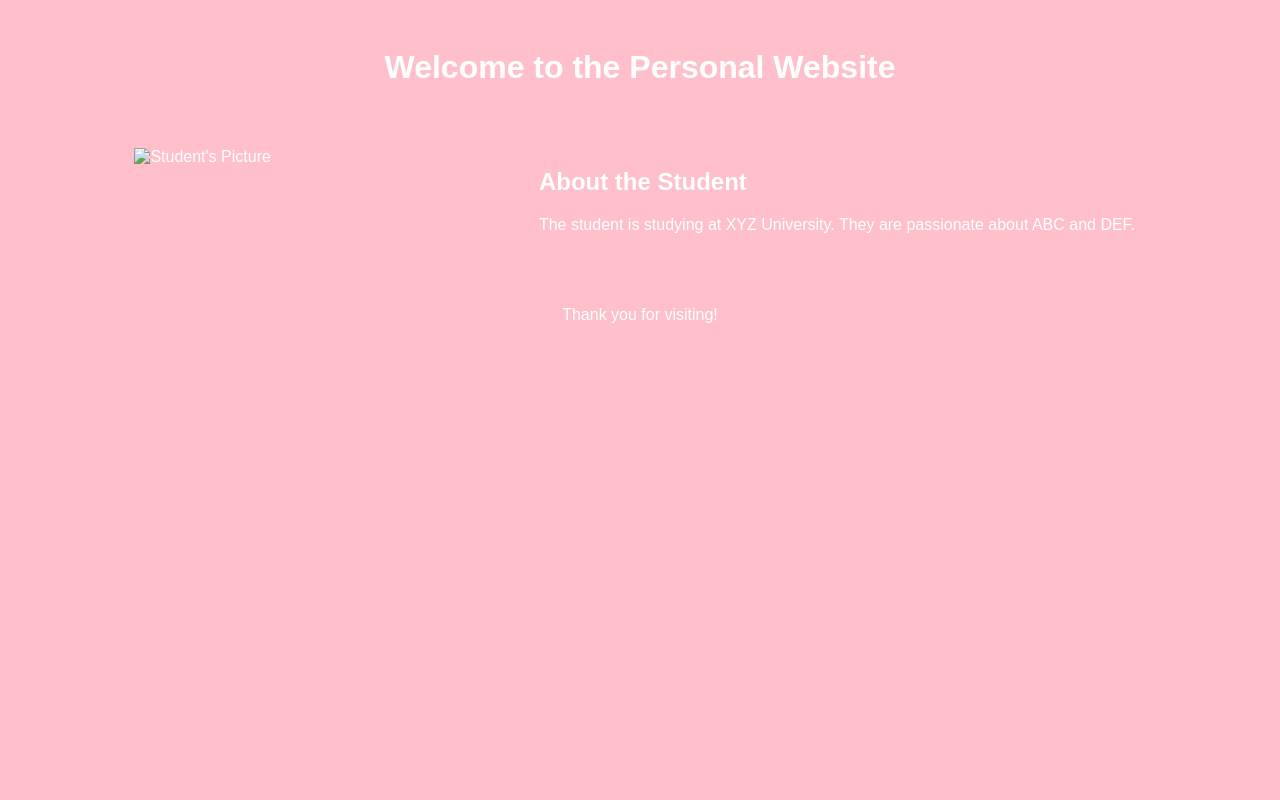
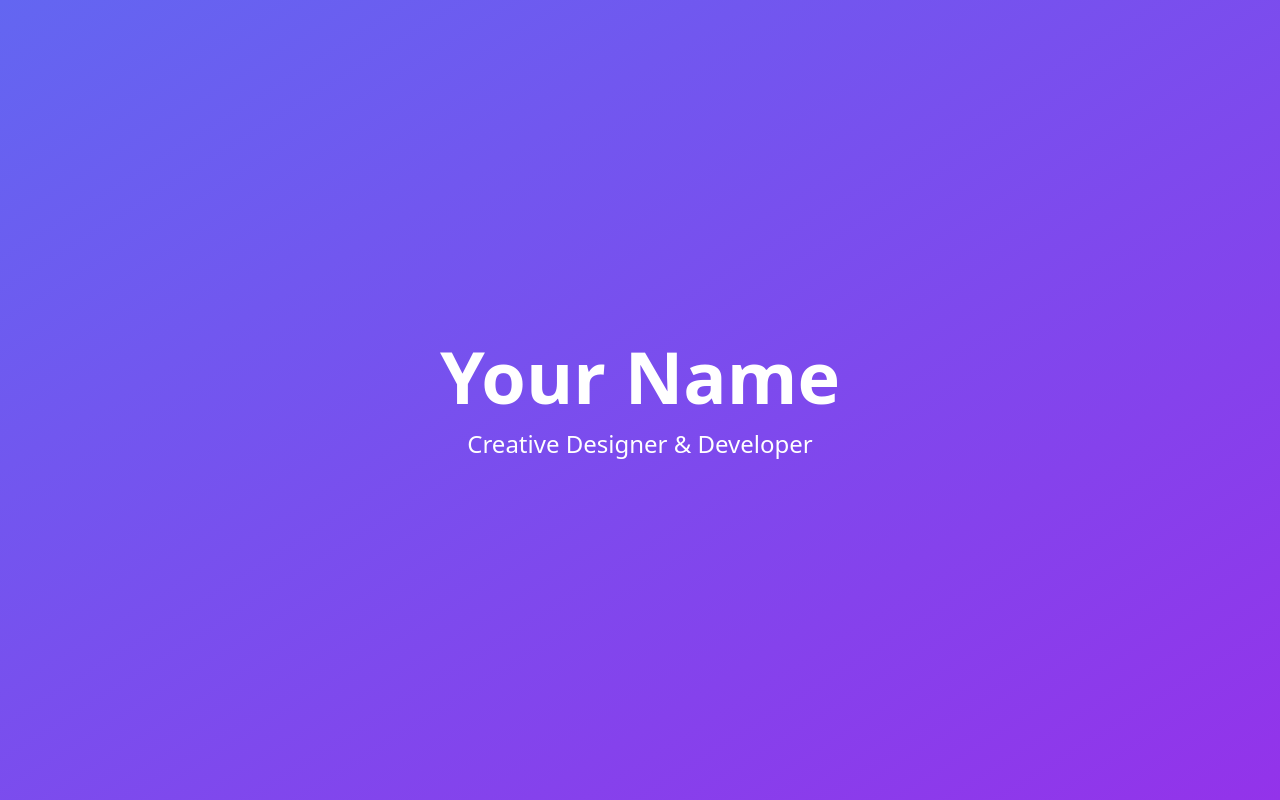
Before and after one commit to saleh-kol/saleh.github.io, a plain HTML site: page index.html in a window 1280 px wide. Shown: the top 800 px of the page. Drawn offline with nearby package versions, Linux system fonts and the light colour scheme.

Commit message:
Update index.html

```diff
--- a/index.html
+++ b/index.html
@@ -1,54 +1,62 @@
 <!DOCTYPE html>
-<html>
+<html lang="en">
 <head>
-    <title>Student's Personal Website</title>
-    <style>
-        body {
-            background-color: pink;
-            color: white;
-            font-family: Arial, sans-serif;
-        }
-        .container {
-            width: 80%;
-            margin: auto;
-        }
-        .header, .footer {
-            text-align: center;
-            padding: 20px;
-        }
-        .main {
-            display: flex;
-            justify-content: space-between;
-            padding: 20px 0;
-        }
-        .main .profile-image {
-            width: 30%;
-        }
-        .main .profile-image img {
-            width: 100%;
-        }
-        .main .profile-details {
-            width: 60%;
-        }
-    </style>
+  <meta charset="UTF-8" />
+  <meta name="viewport" content="width=device-width, initial-scale=1.0" />
+  <title>Your Name | Portfolio</title>
+  <script src="https://cdn.tailwindcss.com"></script>
 </head>
-<body>
-    <div class="container">
-        <div class="header">
-            <h1>Welcome to the Personal Website</h1>
+<body class="bg-white text-gray-900 scroll-smooth">
+
+  <!-- Hero Section -->
+  <section class="h-screen flex flex-col justify-center items-center text-center bg-gradient-to-br from-indigo-500 to-purple-600 text-white">
+    <h1 class="text-5xl md:text-7xl font-bold mb-4">Your Name</h1>
+    <p class="text-xl md:text-2xl">Creative Designer & Developer</p>
+  </section>
+
+  <!-- About Section -->
+  <section class="min-h-screen px-6 py-20 bg-white flex items-center justify-center">
+    <div class="max-w-3xl text-center">
+      <h2 class="text-4xl font-semibold mb-4">About Me</h2>
+      <p class="text-lg leading-relaxed">
+        I'm a passionate designer and developer who loves building elegant web experiences.
+        With a blend of creativity and coding, I turn ideas into beautiful products.
+      </p>
+    </div>
+  </section>
+
+  <!-- Projects Section -->
+  <section class="min-h-screen px-6 py-20 bg-gray-100">
+    <div class="max-w-4xl mx-auto text-center">
+      <h2 class="text-4xl font-semibold mb-8">Projects</h2>
+      <div class="grid md:grid-cols-2 gap-6">
+        <div class="bg-white p-6 rounded-xl shadow">
+          <h3 class="text-2xl font-bold">Project One</h3>
+          <p class="text-gray-700 mt-2">A short description of what this project is about.</p>
         </div>
-        <div class="main">
-            <div class="profile-image">
-                <img src="path-to-your-image.jpg" alt="Student's Picture">
-            </div>
-            <div class="profile-details">
-                <h2>About the Student</h2>
-                <p>The student is studying at XYZ University. They are passionate about ABC and DEF.</p>
-            </div>
+        <div class="bg-white p-6 rounded-xl shadow">
+          <h3 class="text-2xl font-bold">Project Two</h3>
+          <p class="text-gray-700 mt-2">Another project that showcases your skills.</p>
         </div>
-        <div class="footer">
-            <p>Thank you for visiting!</p>
-        </div>
+      </div>
     </div>
+  </section>
+
+  <!-- Contact Section -->
+  <section class="min-h-screen px-6 py-20 bg-indigo-600 text-white">
+    <div class="max-w-3xl mx-auto text-center">
+      <h2 class="text-4xl font-semibold mb-4">Contact</h2>
+      <p class="mb-6">Interested in working together? Let’s talk!</p>
+      <a href="mailto:you@example.com" class="inline-block bg-white text-indigo-600 px-6 py-3 rounded-full font-semibold hover:bg-gray-100 transition">
+        Email Me
+      </a>
+    </div>
+  </section>
+
+  <!-- Footer -->
+  <footer class="bg-gray-900 text-white py-6 text-center">
+    <p>&copy; 2025 Your Name. All rights reserved.</p>
+  </footer>
+
 </body>
 </html>
```
